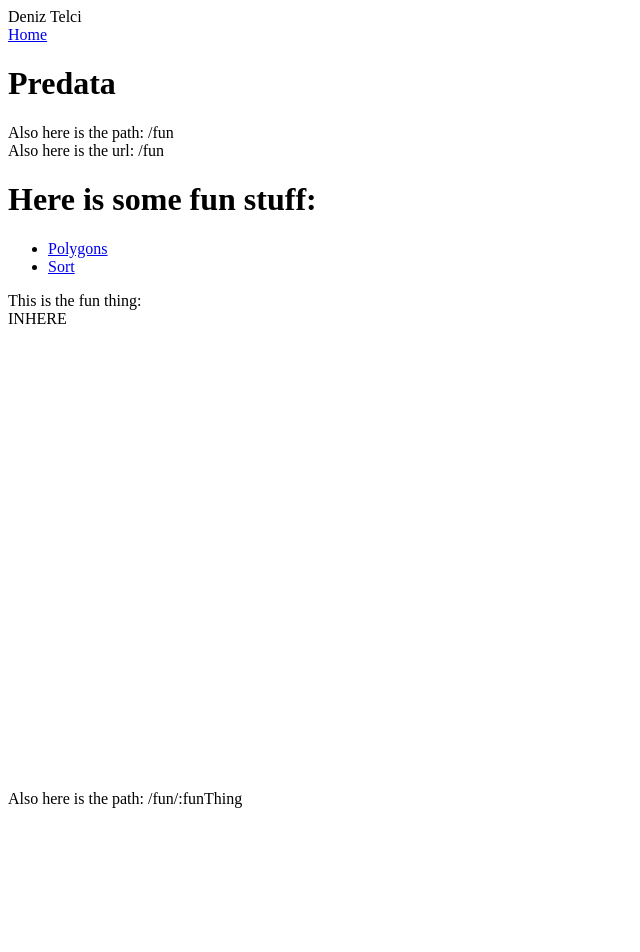
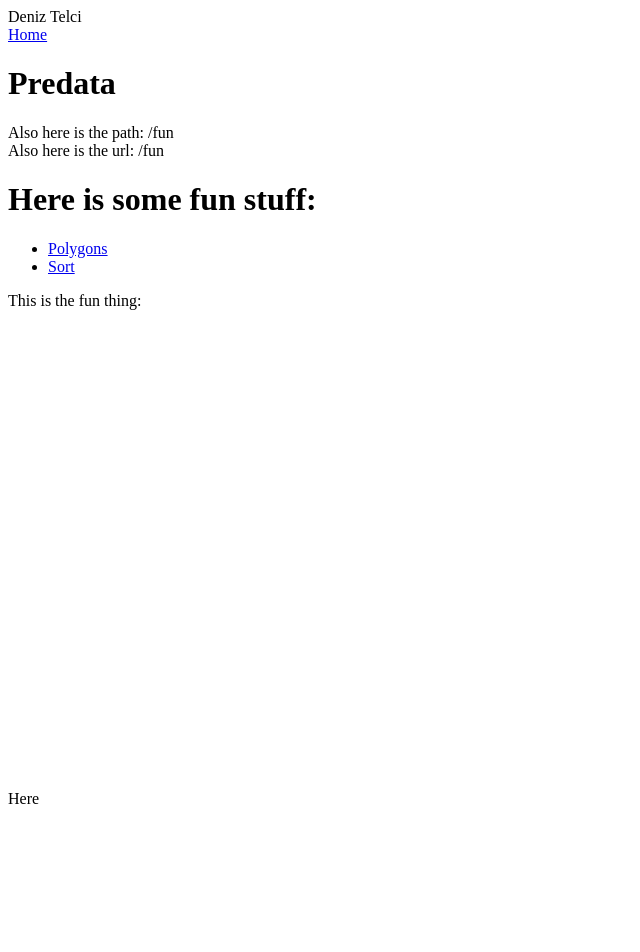
Before and after one commit to denizat/deniz.telci.org, a React app: page /fun/sort in a window 1280 px wide. Shown: the top 952 px of the page, without its empty margins (0-640 px from the left). Built offline with nearby package versions, Linux system fonts and the light colour scheme.

Commit message:
Going to try to do it with manual dom

```diff
--- a/src/pages/fun/pages/Sort.tsx
+++ b/src/pages/fun/pages/Sort.tsx
@@ -8,7 +8,7 @@ function sleep(ms: number) {
 }
 
 class Boxes extends React.Component<{}, { arr: number[] }> {
-    max: number = 100
+    max: number = 10
     constructor() {
         super(null)
         let arr = []
@@ -45,7 +45,7 @@ class Boxes extends React.Component<{}, { arr: number[] }> {
                 if (arr[i] > arr[i + 1]) {
                     [arr[i], arr[i + 1]] = [arr[i + 1], arr[i]];
                     this.setState({ arr: arr })
-                    await sleep(0)
+                    await sleep(1)
                 } else {
                     count += 1;
                 }
@@ -57,9 +57,7 @@ class Boxes extends React.Component<{}, { arr: number[] }> {
     once: boolean
     componentDidMount() {
         if (!this.once) {
-            setTimeout(() => {
-                this.denizSort()
-            }, 1000);
+            this.denizSort()
             this.once = true
         }
     }
@@ -74,10 +72,34 @@ class Boxes extends React.Component<{}, { arr: number[] }> {
     }
 
 }
+
+class Test extends React.Component {
+    ref: React.RefObject<HTMLDivElement>
+    constructor() {
+        super(null)
+        this.ref = React.createRef<HTMLDivElement>()
+    }
+    componentDidMount() {
+        console.log(this.ref.current.innerHTML);
+
+    }
+
+    render() {
+        return <div ref={this.ref}>Here</div>
+    }
+}
+
 export default () => {
     return (
-        <div className="flex flex-col" style={{ height: min }}>INHERE
-            <Boxes />
+        <div>
+            <div className="flex flex-col" style={{ height: min }}>
+                <Boxes />
+
+            </div>
+            <div className="flex flex-col" style={{ height: min }}>
+                <Test />
+
+            </div>
         </div>
     )
 
```
